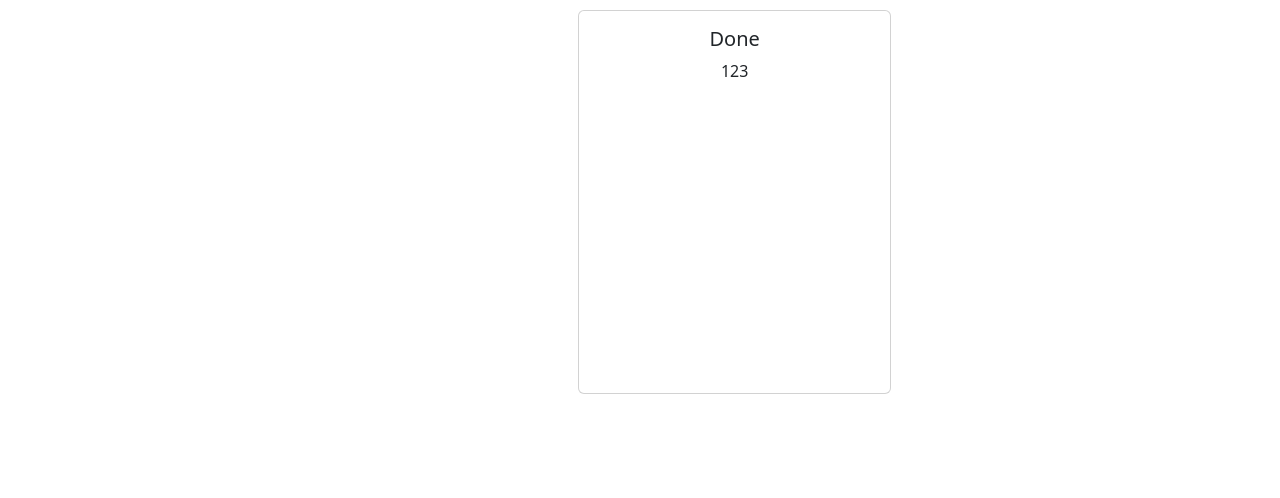
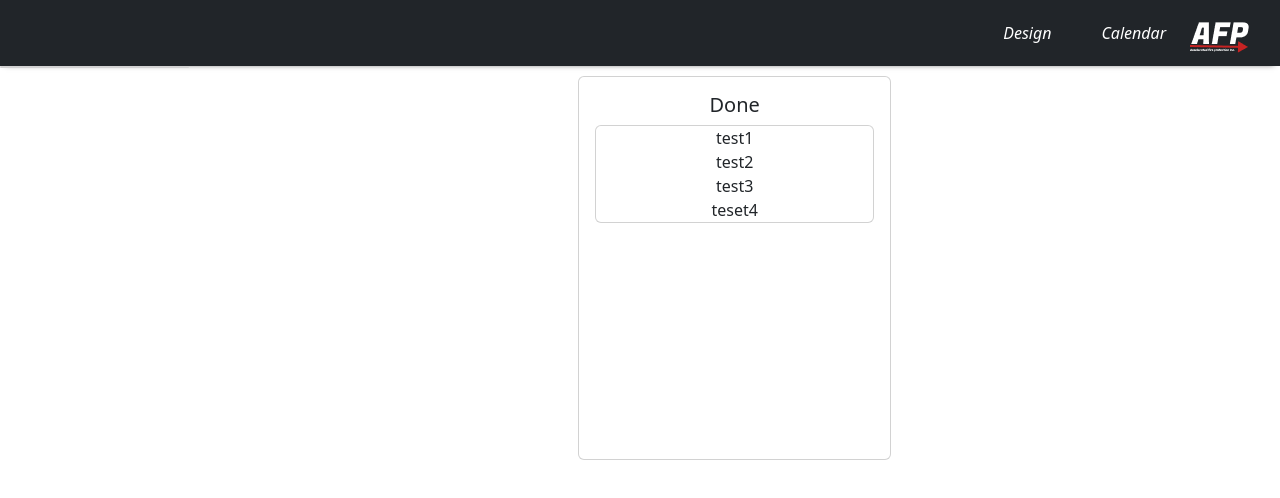
Before and after one commit to Paulke2/AFPproject, a React (Create React App) app in the folder Client/: page /DesignJobs in a window 1280 px wide. Shown: the top 498 px of the page. Built offline with nearby package versions, Linux system fonts and the light colour scheme.

Commit message:
design jobs can now be dragged/dropped. working on between containers

```diff
--- a/Client/src/Components/DesignJobPageComponents/GetJobList.js
+++ b/Client/src/Components/DesignJobPageComponents/GetJobList.js
@@ -1,34 +1,57 @@
 import ListGroup from "react-bootstrap/ListGroup";
 import { Badge } from "react-bootstrap";
+import { Card } from "react-bootstrap";
 import { useEffect, useState } from "react";
 import "../GetEmployee.css";
-
+import { DragDropContext,Droppable , Draggable} from 'react-beautiful-dnd';
 const moment = require("moment");
 
 const GetJobList = (props) => {
     const [selectedJob,setSelectedJob]=useState(null);
   let startOfDesiredWeek = moment(props.dateToCheck).startOf("isoWeek");
+  const [jobList, setJobList] = useState(props.designJobNames);
+console.log(props.designJobNames);
+const handleOnDragEnd = (result)=>{
+  if (!result.destination) return;
+  console.log(result)
+    const newTasks = Array.from(jobList);
+    const [reorderedTask] = newTasks.splice(result.source.index, 1);
+    newTasks.splice(result.destination.index, 0, reorderedTask);
 
-console.log(props.designJobNames);
+    setJobList(newTasks);
+}
+
   return (
-    <>
-      <ListGroup as="ul">
-        {props.designJobNames &&
-          props.designJobNames.map((job) => (
-            <ListGroup.Item
-
-              key={job}
-
-
-            >
-              {job}
-              <Badge className="employeeBadge" bg="dark" pill>
-                4
+    <DragDropContext onDragEnd={handleOnDragEnd}>
+    <Droppable droppableId="Jobs">
+      {(provided) => (
+        <Card style={{ width: "100%" }}{...provided.droppableProps} ref={provided.innerRef}>
+<ListGroup variant="flush">
+          {jobList &&
+            jobList.map((job, index) => {
+              return (
+                <Draggable key={job} draggableId={job} index={index}>
+                  {(provided) => (
+                    <ListGroup.Item
+                      ref={provided.innerRef}
+                      {...provided.draggableProps}
+                      {...provided.dragHandleProps}
+                   >
+                      <div>{job}</div>
+                      <Badge className="employeeBadge" bg="dark" pill>
+                0
               </Badge>
-            </ListGroup.Item>
-          ))}
-      </ListGroup>
-    </>
+                    </ListGroup.Item>
+                  )}
+                </Draggable>
+              );
+            })}
+          {provided.placeholder}
+          </ListGroup>
+        </Card>
+      )}
+    </Droppable>
+  </DragDropContext>
   );
 };
 
--- a/Client/src/pages/DesignJobs.js
+++ b/Client/src/pages/DesignJobs.js
@@ -1,6 +1,7 @@
 import React, { useState } from "react";
 import Navbar from "react-bootstrap/Navbar";
 import Nav from "react-bootstrap/Nav";
+import ListGroup from "react-bootstrap/ListGroup";
 import logo from "../pictures/AFPlogo.png";
 import { useNavigate } from "react-router-dom";
 import { Col, Row } from "react-bootstrap";
@@ -8,15 +9,11 @@ import { Card } from "react-bootstrap";
 import "./DesignJobs.css";
 import { DragDropContext, Droppable, Draggable } from "react-beautiful-dnd";
 import GetJobList from "../Components/DesignJobPageComponents/GetJobList";
-
+import "./Calendar.css";
 const DesignJobs = (props) => {
   const navigate = useNavigate();
 
-  const [tasks, setTasks] = useState([
-    { id: "1", content: "Task 1" },
-    { id: "2", content: "Task 2" },
-    { id: "3", content: "Task 3" },
-  ]);
+  const [tasks, setTasks] = useState(["test1", "test2","test3","teset4"]);
 
   const onDragEnd = (result) => {
     if (!result.destination) return;
@@ -30,7 +27,36 @@ const DesignJobs = (props) => {
 
   return (
     <>
-      {/* Your Navbar code */}
+      <Navbar
+        style={{
+          backgroundColor: "#90ee90",
+          paddingLeft: "16px",
+          paddingRight: "16px",
+          boxShadow: "0 4px 6px -6px #222",
+        }}
+        bg="dark"
+        data-bs-theme="dark"
+      >
+        <Nav className="me-auto"></Nav>
+        <Nav.Link
+          onClick={() => navigate("/DesignJobs")}
+          style={{ color: "white", fontStyle: "oblique",marginRight:"4%" }}
+        >
+          Design
+        </Nav.Link>
+        <Nav.Link
+          onClick={() => navigate("/Calendar")}
+          style={{ color: "white", fontStyle: "oblique" }}
+        >
+          Calendar
+        </Nav.Link>
+        <Navbar.Brand
+          style={{ cursor: "pointer", marginLeft: "20px" }}
+          onClick={() => navigate("/")}
+        >
+          <img className="logo" src={logo} />
+        </Navbar.Brand>
+      </Navbar>
       <Row style={{ height: "500px", width: "100%" }}>
         <Col className="col-2 employeeList">
           <div>
@@ -43,34 +69,30 @@ const DesignJobs = (props) => {
               <Card.Title>Done</Card.Title>
               <Card.Text>
                 <DragDropContext onDragEnd={onDragEnd}>
-                  <Droppable droppableId="done" type="CARD">
+                  <Droppable droppableId="Jobs">
                     {(provided) => (
-                      <div
-                        className="characters"
-                        ref={provided.innerRef}
-                        {...provided.droppableProps}
-                      >
-                        {tasks.map((item, index) => (
+                         <Card style={{ width: "100%" }}{...provided.droppableProps} ref={provided.innerRef}>
+                        {tasks.map((job, index) => (
                           <Draggable
-                            key={item.id}
-                            draggableId={item.id} // Ensure this matches the task ID
+                            key={job}
+                            draggableId={job} // Ensure this matches the task ID
                             index={index}
                           >
 
                                                      {(provided) => (
-                              <span
+                              <ListGroup.Item
                                 ref={provided.innerRef}
                                 {...provided.draggableProps}
                                 {...provided.dragHandleProps}
                                 className="task-span" // Add a CSS class for styling
                               >
-                                {item.id}
-                              </span>
+                                {job}
+                              </ListGroup.Item>
                             )}
                           </Draggable>
                         ))}
                         {provided.placeholder}
-                      </div>
+                      </Card>
                     )}
                   </Droppable>
                 </DragDropContext>
```
